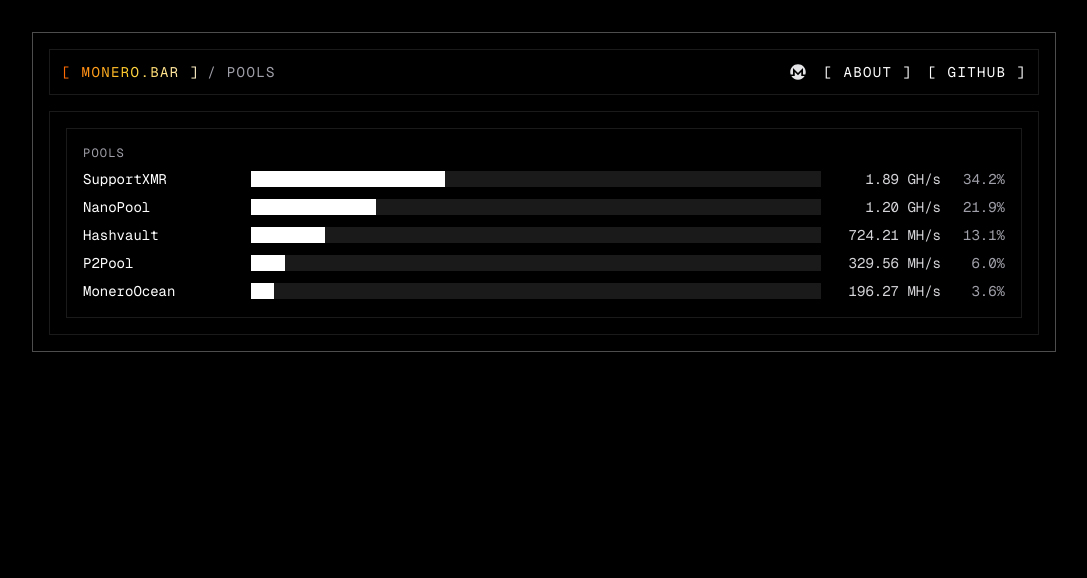
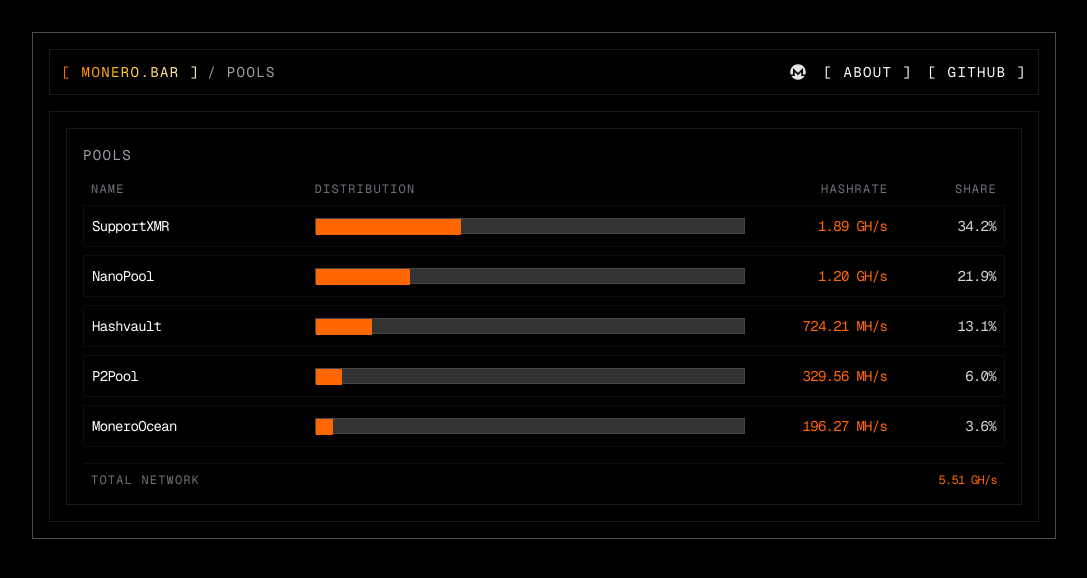
Before and after one commit to islemci/monerobar, a Next.js app: page /pools in a window 1280 px wide. Shown: the top 578 px of the page, without its empty margins (96-1183 px from the left). Built offline with nearby package versions, Linux system fonts and the light colour scheme; no server answers; the database is empty.

Commit message:
better ui for pools

```diff
--- a/src/components/pools-list.tsx
+++ b/src/components/pools-list.tsx
@@ -17,7 +17,11 @@ function formatHashrate(hash: number): string {
 export function PoolsList({ data }: PoolsListProps) {
   const pools = data?.pools ?? [];
   if (pools.length === 0) {
-    return <div className="text-zinc-400 text-xs sm:text-sm">No pool data available</div>;
+    return (
+      <div className="border border-white/10 rounded-none p-3 sm:p-4">
+        <p className="text-zinc-400 text-xs sm:text-sm">No pool data available</p>
+      </div>
+    );
   }
 
   // Sort by hashrate descending
@@ -25,30 +29,100 @@ export function PoolsList({ data }: PoolsListProps) {
   const totalHash = data?.network?.hashrate ?? pools.reduce((s, p) => s + p.hashrate, 0);
 
   return (
-    <div className="border border-white/10 rounded-none p-3 sm:p-4 bg-black/40">
-      <div className="mb-2 text-xs uppercase tracking-widest text-zinc-400">POOLS</div>
-      <div className="flex flex-col space-y-2">
+    <div className="border border-white/10 rounded-none p-2 sm:p-4 font-mono text-xs sm:text-sm tracking-tighter">
+      {/* Header */}
+      <div className="mb-3 sm:mb-4">
+        <p className="uppercase tracking-widest text-zinc-400 text-xs sm:text-sm">POOLS</p>
+      </div>
+
+      {/* Column Headers */}
+      <div className="mb-2 hidden sm:grid sm:grid-cols-[1fr_2fr_16ch_12ch] gap-2 px-2">
+        <p className="uppercase tracking-widest text-zinc-500 text-xs">Name</p>
+        <p className="uppercase tracking-widest text-zinc-500 text-xs">Distribution</p>
+        <p className="uppercase tracking-widest text-zinc-500 text-xs text-right">Hashrate</p>
+        <p className="uppercase tracking-widest text-zinc-500 text-xs text-right">Share</p>
+      </div>
+
+      {/* Pool Rows */}
+      <div className="space-y-2">
         {sorted.map((p) => {
           const pct = totalHash > 0 ? (p.hashrate / totalHash) * 100 : 0;
           const width = Math.max(2, Math.min(100, Math.round(pct)));
           return (
-            <div key={p.name} className="flex items-center gap-2 text-xs sm:text-sm" aria-label={`Pool ${p.name}`}>
-              {p.homeUrl ? (
-                <a href={p.homeUrl} target="_blank" rel="noopener noreferrer" className="truncate w-40 text-white hover:underline" title={p.name}>
-                  {p.name}
-                </a>
-              ) : (
-                <span className="truncate w-40 text-white" title={p.name}>{p.name}</span>
-              )}
-              <div className="flex-1 h-4 bg-white/10" aria-label={`Hashrate bar for ${p.name}`}>
-                <div className="h-4 bg-white" style={{ width: `${width}%` }} title={`${p.hashrate.toLocaleString()} H/s`} />
+            <div
+              key={p.name}
+              className="grid grid-cols-1 sm:grid-cols-[1fr_2fr_16ch_12ch] gap-1 sm:gap-2 border border-white/5 rounded-none p-2 bg-black/20 hover:bg-black/30 transition-colors"
+              aria-label={`Pool ${p.name}`}
+            >
+              {/* Pool Name */}
+              <div className="flex items-center min-h-6">
+                {p.homeUrl ? (
+                  <a
+                    href={p.homeUrl}
+                    target="_blank"
+                    rel="noopener noreferrer"
+                    className="truncate text-white hover:text-accent-monero transition-colors"
+                    title={p.name}
+                  >
+                    {p.name}
+                  </a>
+                ) : (
+                  <span className="truncate text-white" title={p.name}>
+                    {p.name}
+                  </span>
+                )}
               </div>
-              <span className="w-28 text-right text-zinc-300" aria-label="Hashrate value">{formatHashrate(p.hashrate)}</span>
-              <span className="w-14 text-right text-zinc-400" aria-label="Percent of total">{pct > 0 ? pct.toFixed(1) : '0.0'}%</span>
+
+              {/* Distribution Bar - Hidden on Mobile */}
+              <div className="hidden sm:flex items-center">
+                <div
+                  className="h-4 bg-white/20 border border-white/10 flex-1"
+                  aria-label={`Distribution bar for ${p.name}`}
+                >
+                  <div
+                    className="h-4 bg-accent-monero"
+                    style={{ width: `${width}%` }}
+                    title={`${pct.toFixed(1)}% of network hashrate`}
+                  />
+                </div>
+              </div>
+
+              {/* Mobile Row 2: Hashrate and Share */}
+              <div className="sm:hidden flex items-center justify-between gap-2 col-span-1">
+                <span className="text-zinc-400">Rate:</span>
+                <span className="text-white" aria-label="Hashrate value">
+                  {formatHashrate(p.hashrate)}
+                </span>
+              </div>
+
+              {/* Hashrate - Desktop */}
+              <div className="hidden sm:flex items-center justify-end">
+                <span className="text-accent-monero font-mono" aria-label="Hashrate value">
+                  {formatHashrate(p.hashrate)}
+                </span>
+              </div>
+
+              {/* Share Percentage */}
+              <div className="flex sm:flex items-center justify-between gap-2 sm:justify-end">
+                <span className="sm:hidden text-zinc-400">Share:</span>
+                <span className="text-zinc-300" aria-label="Percent of total">
+                  {pct > 0 ? pct.toFixed(1) : "0.0"}%
+                </span>
+              </div>
             </div>
           );
         })}
       </div>
+
+      {/* Footer with total */}
+      {totalHash > 0 && (
+        <div className="mt-4 pt-2 border-t border-white/5">
+          <div className="flex items-center justify-between px-2 text-xs">
+            <span className="uppercase tracking-widest text-zinc-500">Total Network</span>
+            <span className="text-accent-monero">{formatHashrate(totalHash)}</span>
+          </div>
+        </div>
+      )}
     </div>
   );
 }
```
